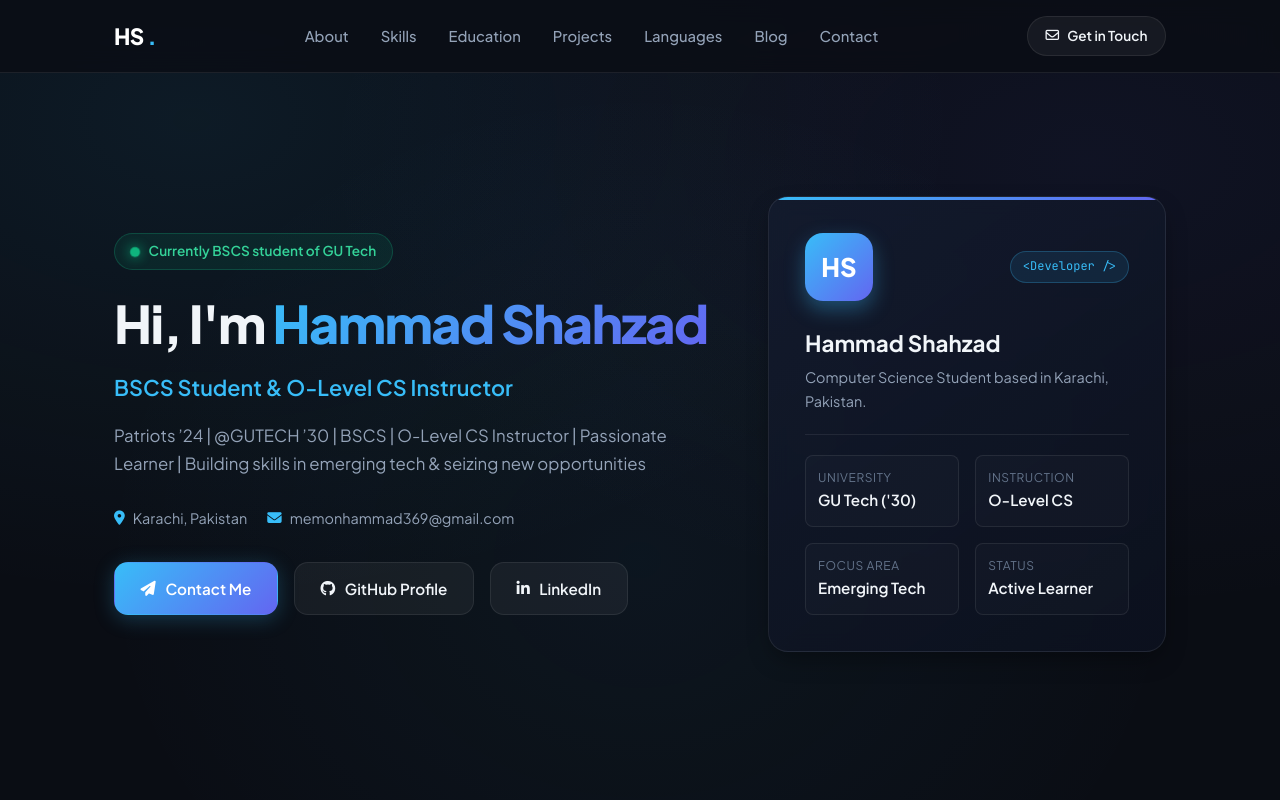
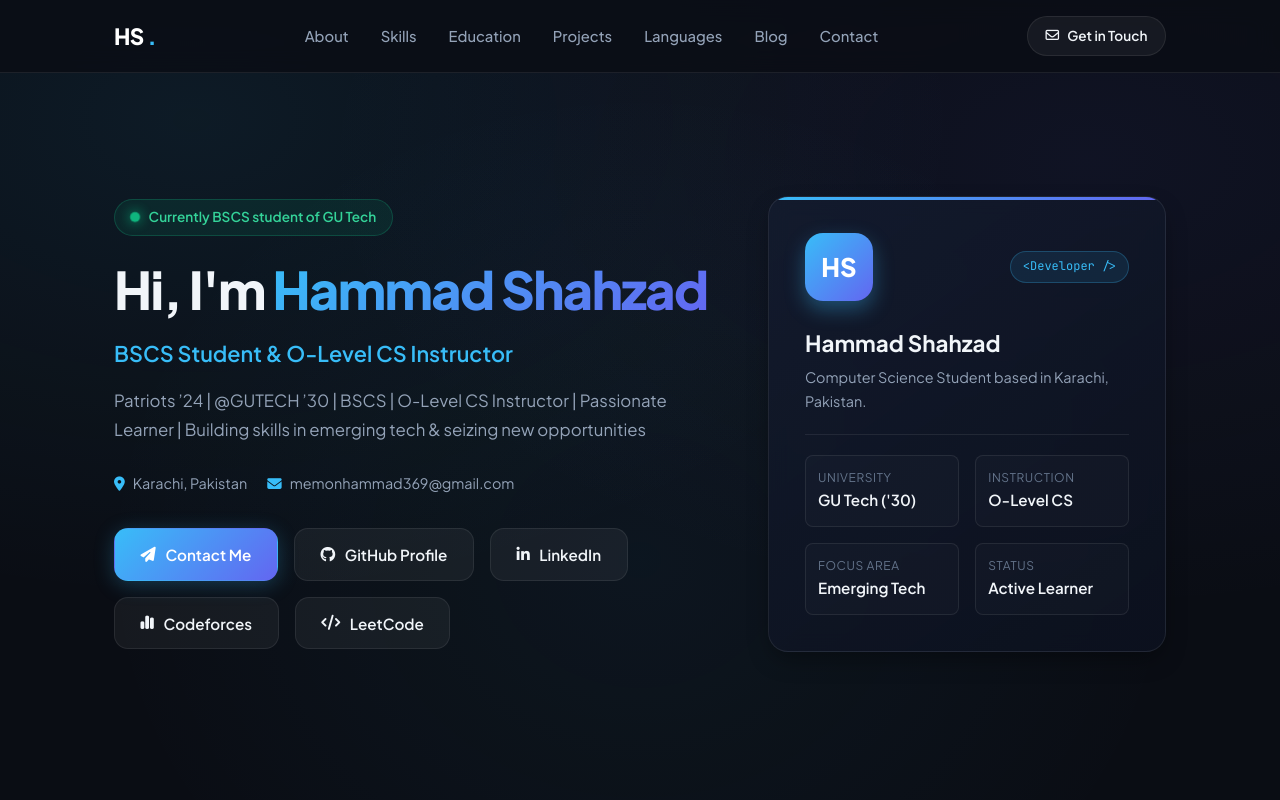
Before and after one commit to hammadshahzad369/My-Portfolio, a plain HTML site: page index.html in a window 1280 px wide. Shown: the top 800 px of the page. Drawn offline with Linux system fonts and the light colour scheme.

Commit message:
Add Codeforces and LeetCode profile buttons

```diff
--- a/index.html
+++ b/index.html
@@ -85,6 +85,12 @@
           </a>
           <a href="https://www.linkedin.com/in/hammad-shahzad-86656337b" target="_blank" rel="noopener noreferrer" class="btn btn-secondary">
             <i class="fa-brands fa-linkedin-in"></i> LinkedIn
+          </a>
+          <a href="https://codeforces.com/profile/HammadShahzad" target="_blank" rel="noopener noreferrer" class="btn btn-secondary">
+            <i class="fa-solid fa-chart-simple" aria-hidden="true"></i> Codeforces
+          </a>
+          <a href="https://leetcode.com/u/UkWH9xfwSo/" target="_blank" rel="noopener noreferrer" class="btn btn-secondary">
+            <i class="fa-solid fa-code" aria-hidden="true"></i> LeetCode
           </a>
         </div>
       </div>
```
